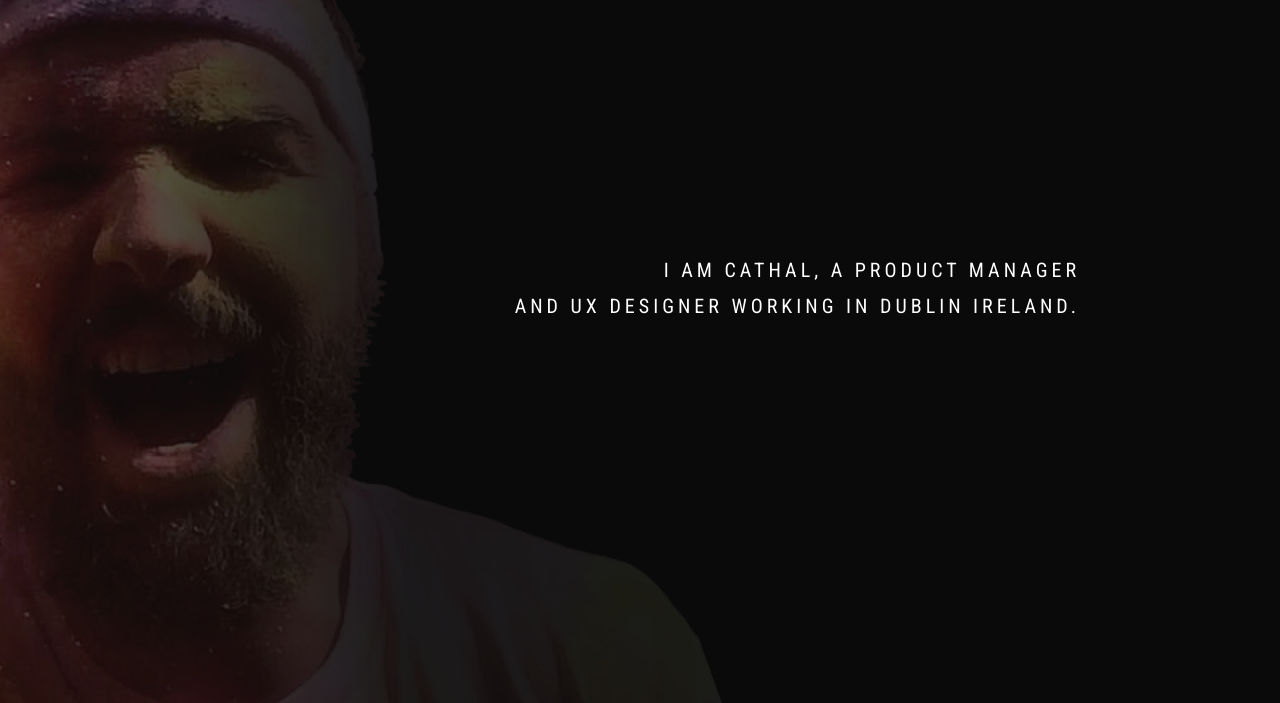
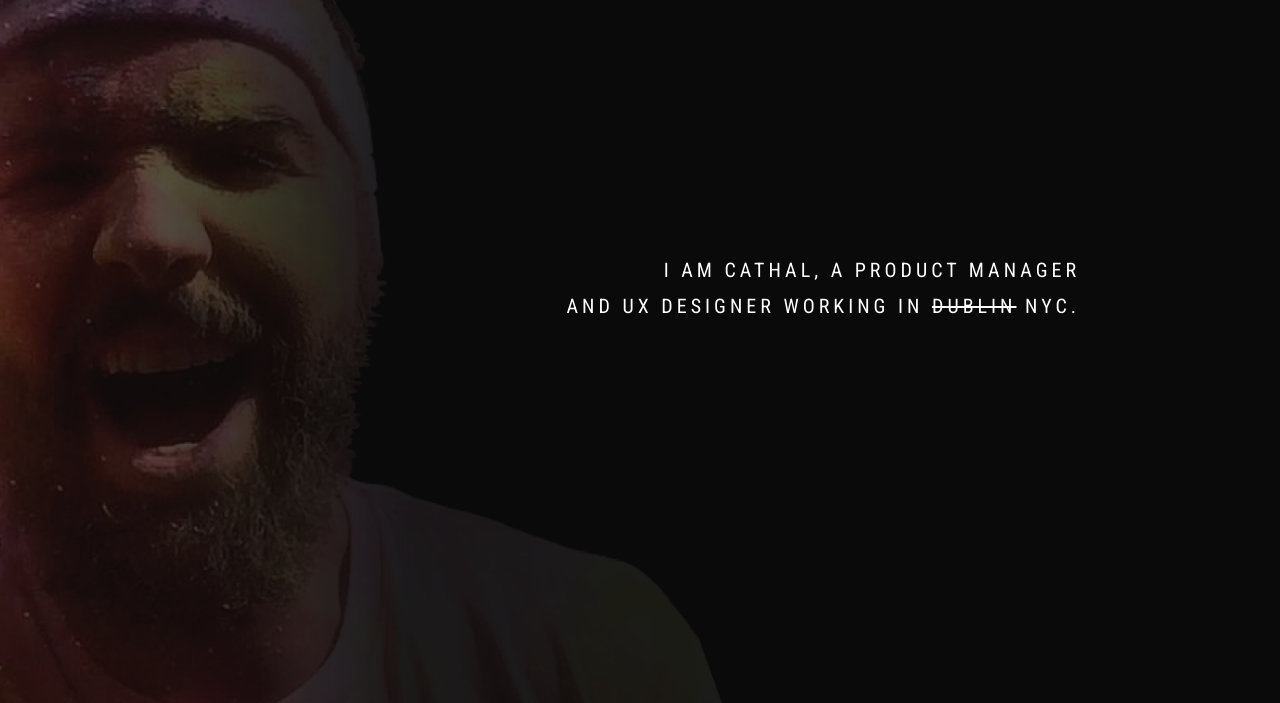
Before and after one commit to OriginalCathal/iam, a plain HTML site: page index.html in a window 1280 px wide. Shown: the part 97-800 px from the top of the page. Drawn offline with nearby package versions, Linux system fonts and the light colour scheme; some packages are replaced by stand-ins of ours; a web font is replaced by a local one.

Commit message:
header text update

```diff
--- a/index.html
+++ b/index.html
@@ -80,7 +80,7 @@
 		<div class="hs-caption">
 			<div class="caption-content">
 				<div class="hs-title-size-1 font-alt mb-30">
-					I am Cathal, a Product Manager <br> and UX designer working in Dublin Ireland.
+					I am Cathal, a Product Manager <br> and UX designer working in <s>Dublin</s> NYC.
 				</div>
 
 		</div>
```
Also changed, not shown: assets/images/section-21.png (added), 3 other files.
